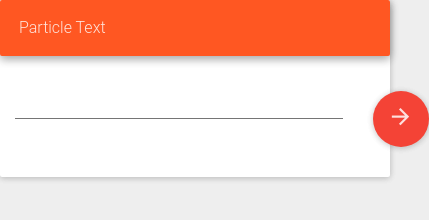
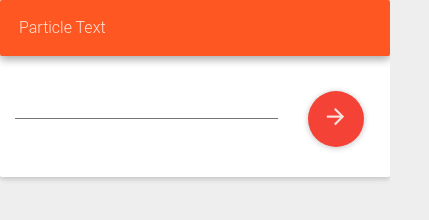
Before and after one commit to ramanathanMuthuraman/particleText, a website: page index.html in a window 390 px wide. Shown: the whole page, 429 px wide, since content can reach past the window. Drawn offline with nearby package versions, Linux system fonts and the light colour scheme.

Commit message:
initial push

```diff
--- a/index.html
+++ b/index.html
@@ -22,10 +22,10 @@
     </div>
     <div class="panel-body">
     <div class="row">
-    	<div class="form-group has-warning col-xs-11 col-md-11 col-lg-11">
+    	<div class="form-group has-warning col-xs-9 col-md-10 col-lg-11">
 		    <input type="text" class="form-control" id="inputText">
 		</div>
-		<div class="form-group has-success col-xs-1 col-md-1 col-lg-1">
+		<div class="form-group has-success col-xs-3 col-md-2 col-lg-1">
 		    <button class="btn btn-fab btn-raised btn-material-red" id="animateText">
 		    <i class="mdi-navigation-arrow-forward"></i></button>
 		</div>
```
